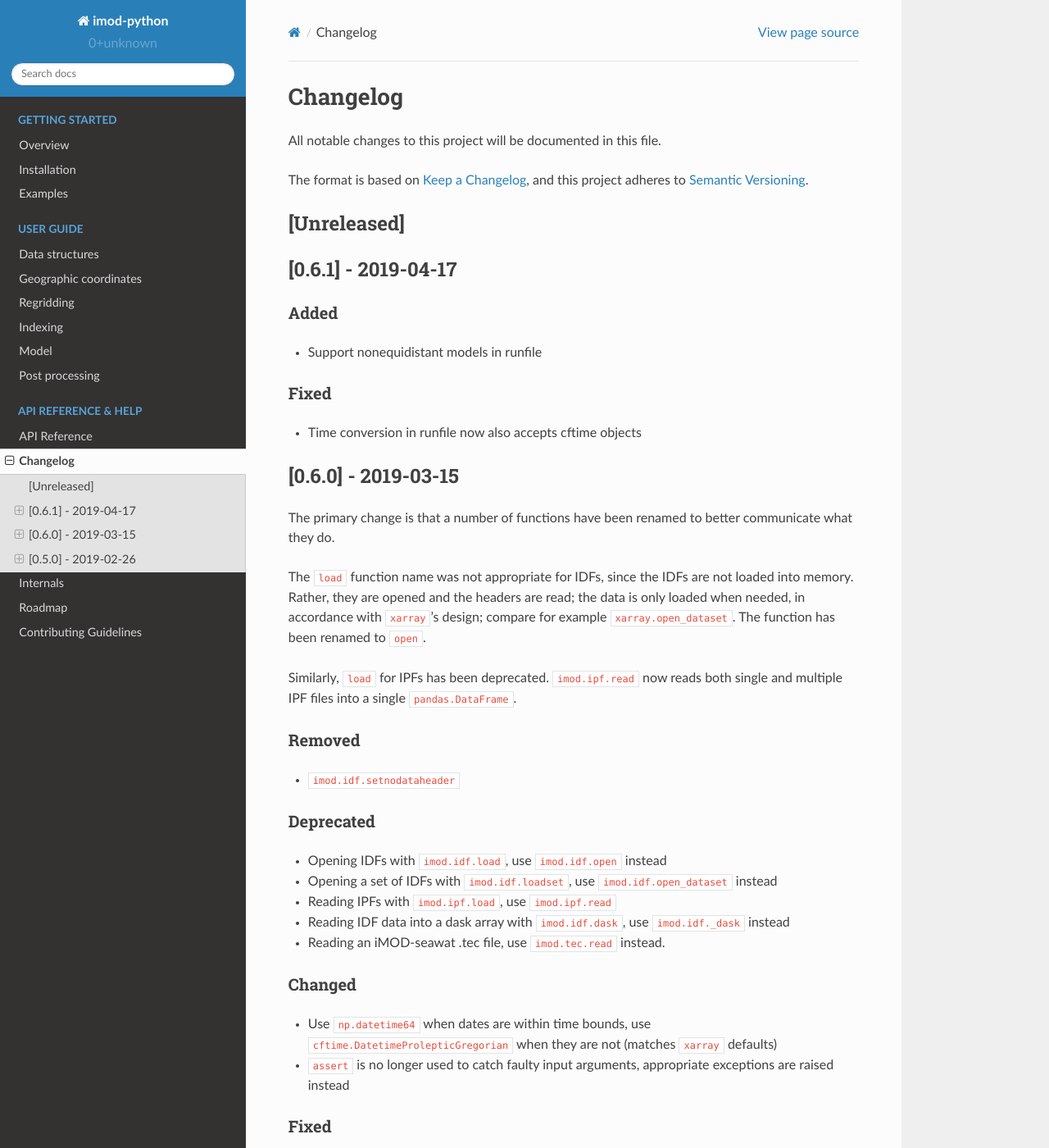
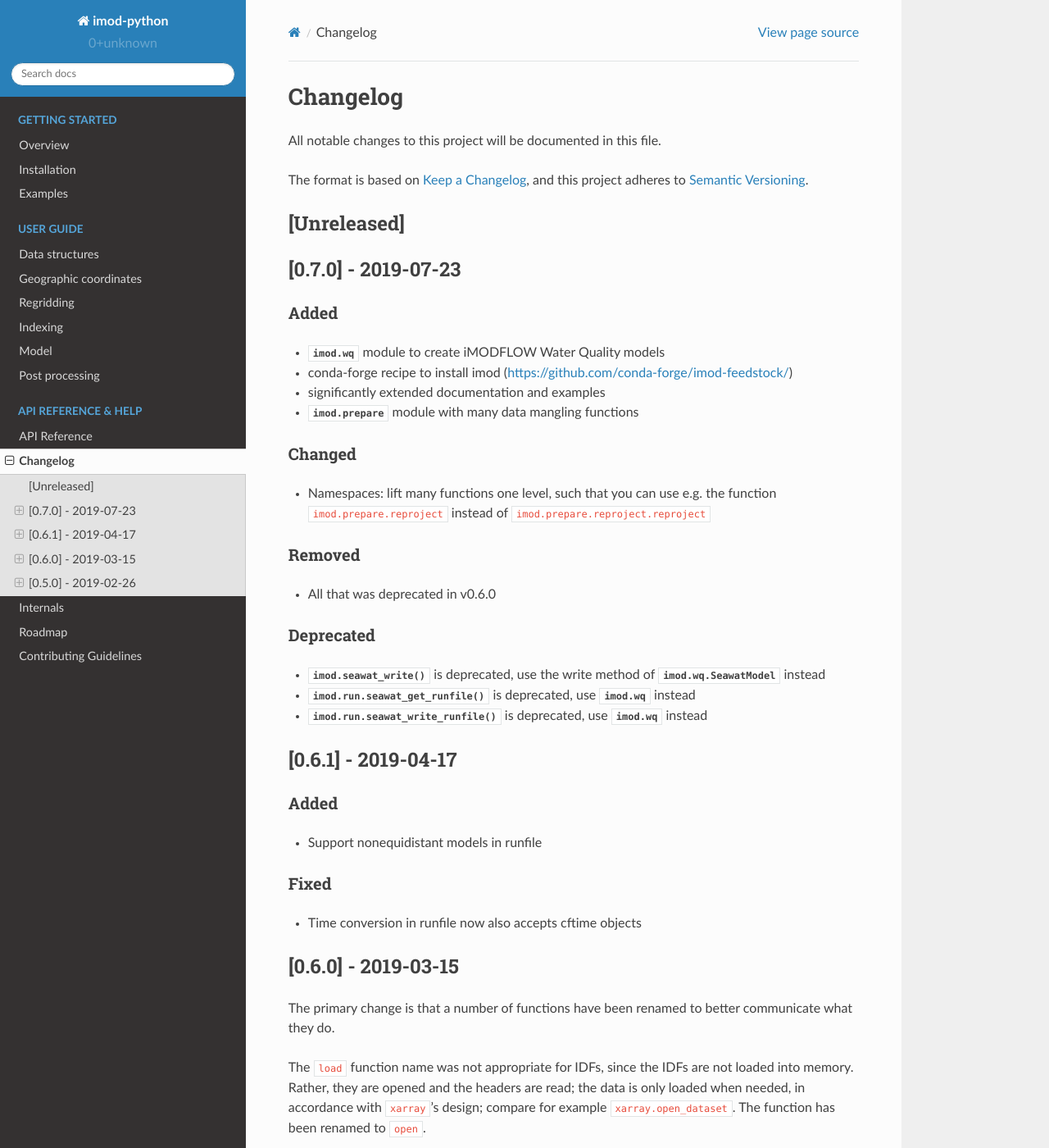
Before and after one commit to Deltares/imod-python, a Sphinx documentation site: the page built from docs/changelog.rst, in a window 1280 px wide and 1400 px high. Shown: the whole window at 82% size. Built offline with Sphinx 7.4.7 and the Read the Docs theme 2.0.0, drawn with Linux system fonts in a browser that asks for light colours; some of the changed text lies outside the part shown.

Commit message:
update changelog for v0.7.0

```diff
--- a/docs/changelog.rst
+++ b/docs/changelog.rst
@@ -9,7 +9,33 @@ The format is based on `Keep a Changelog`_, and this project adheres to
 [Unreleased]
 ------------
 
-.. _061---2019-04-17:
+[0.7.0] - 2019-07-23
+--------------------
+
+Added
+~~~~~
+
+-  :mod:`imod.wq` module to create iMODFLOW Water Quality models
+-  conda-forge recipe to install imod (https://github.com/conda-forge/imod-feedstock/)
+-  significantly extended documentation and examples
+-  :mod:`imod.prepare` module with many data mangling functions
+
+Changed
+~~~~~~~
+
+-  Namespaces: lift many functions one level, such that you can use e.g. the function ``imod.prepare.reproject`` instead of ``imod.prepare.reproject.reproject``
+
+Removed
+~~~~~~~
+
+-  All that was deprecated in v0.6.0
+
+Deprecated
+~~~~~~~~~~
+
+-  :func:`imod.seawat_write` is deprecated, use the write method of :class:`imod.wq.SeawatModel` instead
+-  :func:`imod.run.seawat_get_runfile` is deprecated, use :mod:`imod.wq` instead
+-  :func:`imod.run.seawat_write_runfile` is deprecated, use :mod:`imod.wq` instead
 
 [0.6.1] - 2019-04-17
 --------------------
@@ -135,5 +145,3 @@ Fixed
 
 .. _Keep a Changelog: https://keepachangelog.com/en/1.0.0/
 .. _Semantic Versioning: https://semver.org/spec/v2.0.0.html
-.. _`https://gitlab.com/deltares/imod-python/`: https://gitlab.com/deltares/imod-python/
-.. _`https://gitlab.com/deltares/imod/imod-python/`: https://gitlab.com/deltares/imod/imod-python/
```
Also changed, not shown: other parts of docs/changelog.rst (+2 -18 lines).
